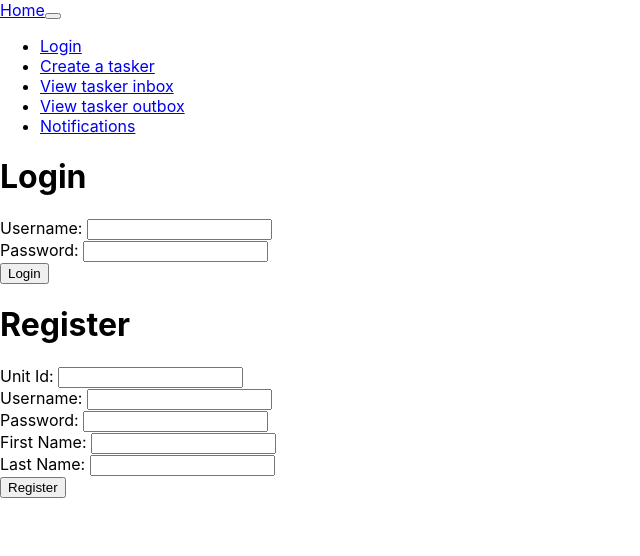
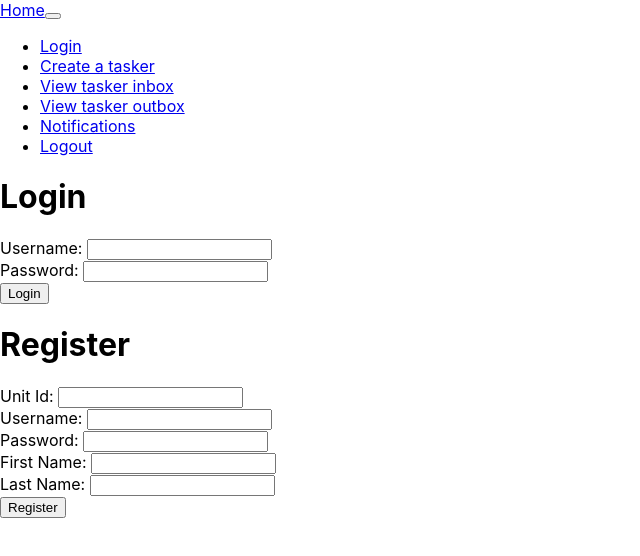
Before and after one commit to willjantscher/SDI_Capstone, a React (Create React App) app in the folder at-at/: page /login in a window 1280 px wide. Shown: the top 556 px of the page, without its empty margins (0-640 px from the left). Built offline with nearby package versions, Linux system fonts and the light colour scheme.

Commit message:
implemented logout button, which redirects to login page

```diff
--- a/at-at/src/navbar/Navbar.jsx
+++ b/at-at/src/navbar/Navbar.jsx
@@ -1,5 +1,5 @@
 import React from "react";
-
+import Cookies from 'universal-cookie';
 
 // Create a new table in the database with notifications
 // in app home page, componenet did mount
@@ -16,6 +16,17 @@ import React from "react";
 
 
 class Navbar extends React.Component {
+
+  removeCookies = () => {
+    let cookies = new Cookies();
+    if(cookies.get("unit_id")){
+      cookies.remove("unit_id")
+      cookies.remove("user_id")
+    } else {
+      alert("Sign in first!")
+    }
+  }
+
   render() {
     return (
       <nav className="navbar navbar-expand-lg navbar-dark bg-dark">
@@ -63,6 +74,13 @@ class Navbar extends React.Component {
                   Notifications
                 </a>
               </li>
+
+              <li className="nav-item">
+                <a className="nav-link" href="/login" onClick={this.removeCookies}>
+                  Logout
+                </a>
+              </li>
+
             </ul>
           </div>
         </div>
```
